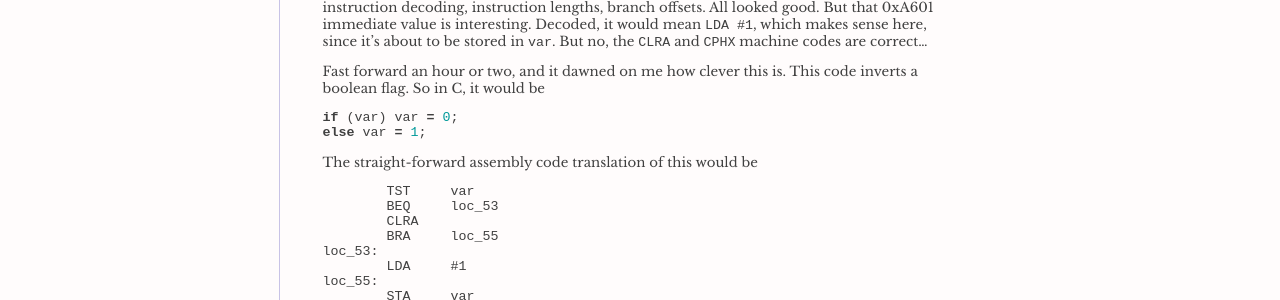
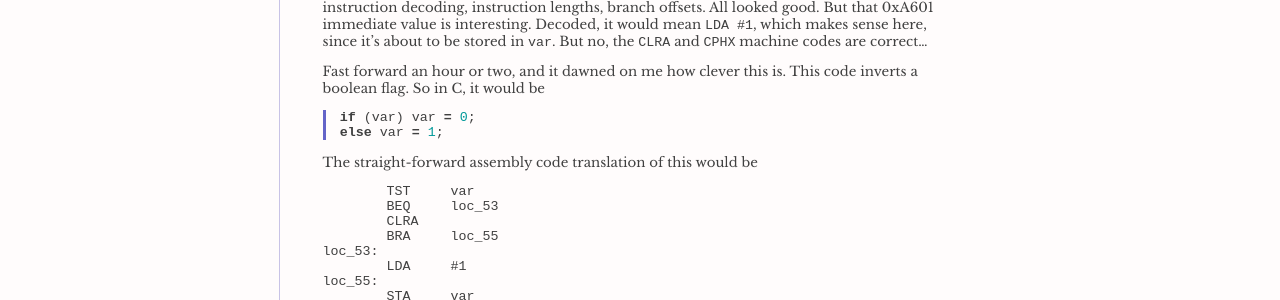
Before and after one commit to tommie/tommie.github.io, a Jekyll site: the page built from _posts/2018-07-05-skipping-small-instructions.md, in a window 1280 px wide. Shown: the part 372-672 px from the top of the page. Built offline with Jekyll 4.4.1, drawn with Linux system fonts in a browser that asks for light colours.

Commit message:
Adds a left border to code blocks.

```diff
--- a/style/base.css
+++ b/style/base.css
@@ -100,6 +100,11 @@ body > footer {
 
 body > main > section:first-child > h1 {
     margin-top: 0;
+}
+
+div.highlight {
+    border-left: 3px solid rgb(100, 100, 200);
+    padding-left: 2ex;
 }
 
 body > main > pre,
```
